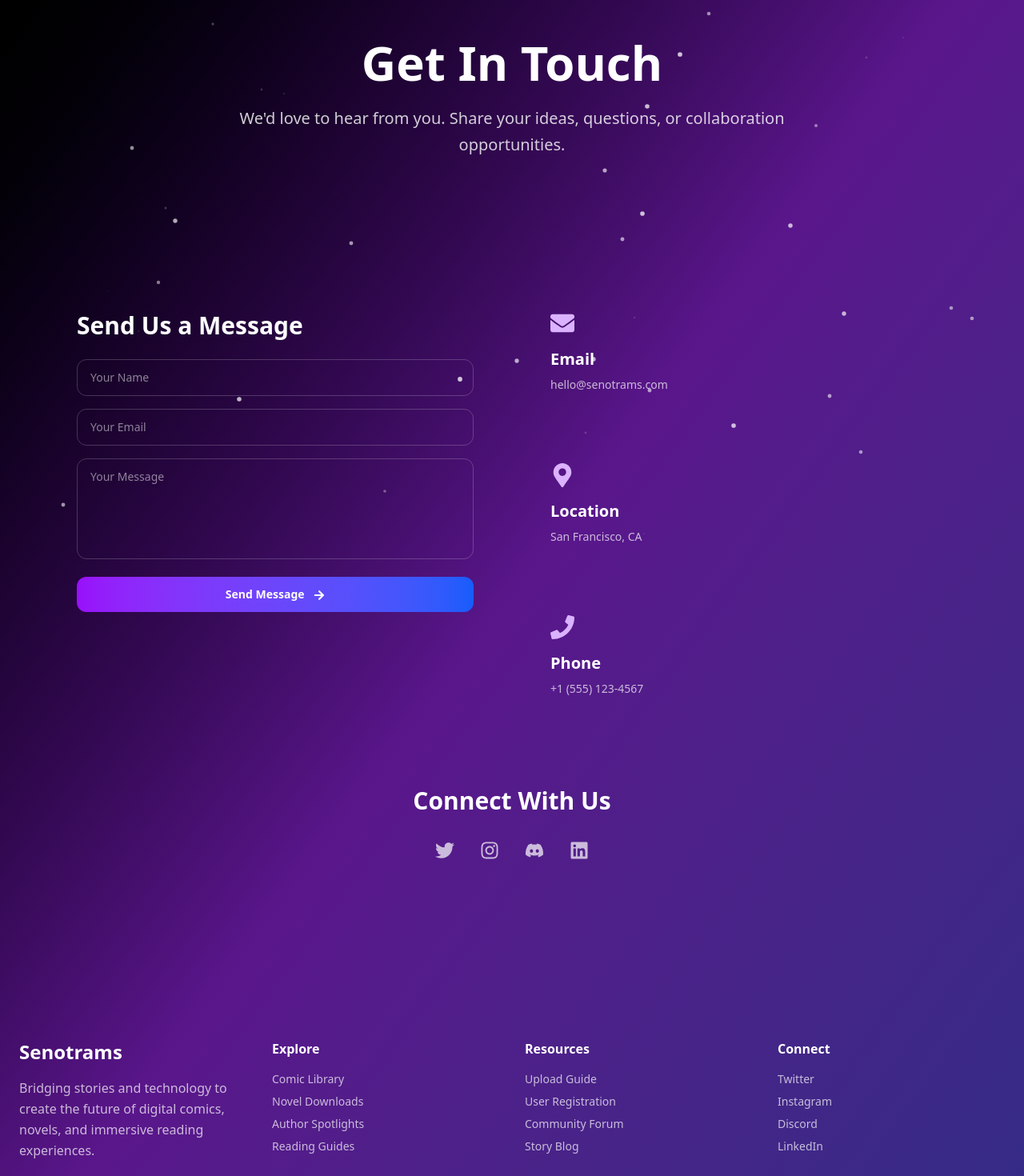
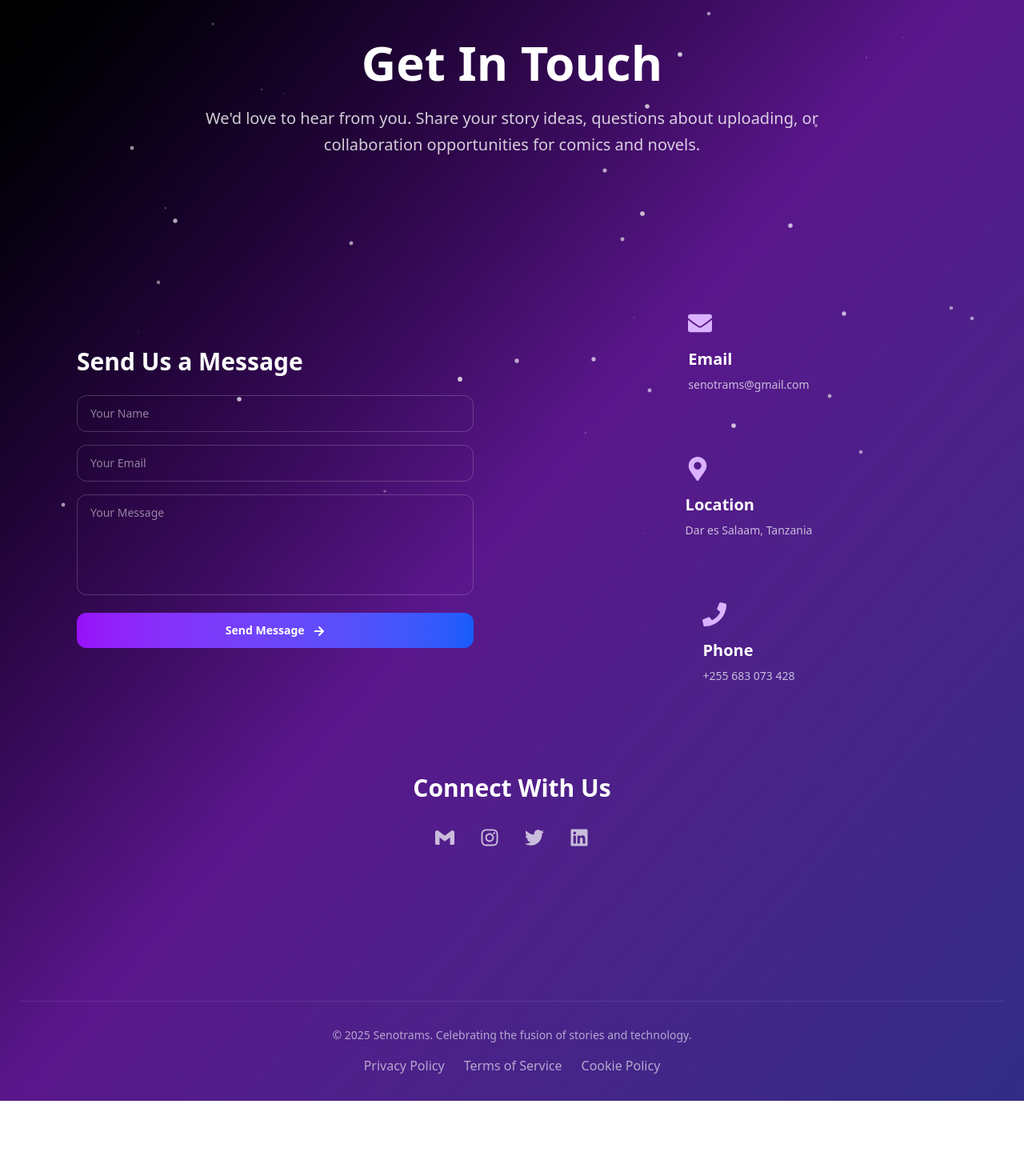
Before and after one commit to benrich09/senotrams, a React (Vite) app: page /contact in a window 1280 px wide. Shown: the part 120-1590 px from the top of the page at 80% size. After the commit the page ends 1496 px from the top, so only its background shows below. Built offline with nearby package versions, Linux system fonts and the light colour scheme.

Commit message:
modification 1

```diff
--- a/src/components/Footer.tsx
+++ b/src/components/Footer.tsx
@@ -2,48 +2,8 @@ import React from 'react';
 
 const Footer: React.FC = () => {
   return (
-    <footer className="glass-nav text-white py-8 mt-16">
+    <footer className="glass-nav text-white py-8 mt-8">
       <div className="container mx-auto px-4 sm:px-6">
-        <div className="grid grid-cols-1 md:grid-cols-4 gap-8 mb-8">
-          <div>
-            <h3 className="text-2xl font-bold gradient-text mb-4">Senotrams</h3>
-
-            <p className="text-white/70 leading-relaxed text-sm sm:text-base">
-              Bridging stories and technology to create the future of digital comics, novels, and immersive reading experiences.
-            </p>
-
-          </div>
-
-          <div>
-            <h4 className="font-semibold mb-4 text-white">Explore</h4>
-            <ul className="space-y-2 text-white/70 text-sm">
-              <li><a href="#" className="hover:text-purple-300 transition-colors">Comic Library</a></li>
-              <li><a href="#" className="hover:text-purple-300 transition-colors">Novel Downloads</a></li>
-              <li><a href="#" className="hover:text-purple-300 transition-colors">Author Spotlights</a></li>
-              <li><a href="#" className="hover:text-purple-300 transition-colors">Reading Guides</a></li>
-            </ul>
-          </div>
-
-          <div>
-            <h4 className="font-semibold mb-4 text-white">Resources</h4>
-            <ul className="space-y-2 text-white/70 text-sm">
-              <li><a href="#" className="hover:text-purple-300 transition-colors">Upload Guide</a></li>
-              <li><a href="#" className="hover:text-purple-300 transition-colors">User Registration</a></li>
-              <li><a href="#" className="hover:text-purple-300 transition-colors">Community Forum</a></li>
-              <li><a href="#" className="hover:text-purple-300 transition-colors">Story Blog</a></li>
-            </ul>
-          </div>
-
-          <div>
-            <h4 className="font-semibold mb-4 text-white">Connect</h4>
-            <ul className="space-y-2 text-white/70 text-sm">
-              <li><a href="#" className="hover:text-purple-300 transition-colors">Twitter</a></li>
-              <li><a href="#" className="hover:text-purple-300 transition-colors">Instagram</a></li>
-              <li><a href="#" className="hover:text-purple-300 transition-colors">Discord</a></li>
-              <li><a href="#" className="hover:text-purple-300 transition-colors">LinkedIn</a></li>
-            </ul>
-          </div>
-        </div>
 
         <div className="pt-8 border-t border-white/10 text-center">
           <p className="text-white/60 text-sm">
--- a/src/pages/Contact.tsx
+++ b/src/pages/Contact.tsx
@@ -1,6 +1,7 @@
 import React, { useState } from 'react';
-import { FaEnvelope, FaMapMarkerAlt, FaPhone, FaTwitter, FaInstagram, FaDiscord, FaLinkedin } from 'react-icons/fa';
+import { FaEnvelope, FaMapMarkerAlt, FaPhone, FaInstagram, FaTwitter, FaLinkedin } from 'react-icons/fa';
 import { FaArrowRight } from 'react-icons/fa';
+import { SiGmail } from 'react-icons/si';
 
 const Contact: React.FC = () => {
   const [formData, setFormData] = useState({ name: '', email: '', message: '' });
@@ -10,7 +11,8 @@ const Contact: React.FC = () => {
     setFormData({ ...formData, [e.target.name]: e.target.value });
   };
 
-  const handleSubmit = (e: React.FormEvent) => {
+  const handleSubmit =
+   (e: React.FormEvent) => {
     e.preventDefault();
     // Simulate form submission
     setSubmitted(true);
@@ -18,25 +20,69 @@ const Contact: React.FC = () => {
     setFormData({ name: '', email: '', message: '' });
   };
 
+  const contactInfo = [
+    {
+      icon: FaEnvelope,
+      title: 'Email',
+      value: 'senotrams@gmail.com'
+    },
+    {
+      icon: FaMapMarkerAlt,
+      title: 'Location',
+      value: 'Dar es Salaam, Tanzania'
+    },
+    {
+      icon: FaPhone,
+      title: 'Phone',
+      value: '+255 683 073 428'
+    }
+  ];
+
+  const socialLinks = [
+    {
+      icon: SiGmail,
+      href: 'mailto:senotrams@gmail.com'
+    },
+    {
+      icon: FaInstagram,
+      href: 'https://www.instagram.com/senotrams/'
+    },
+    {
+      icon: FaTwitter,
+      href: 'https://twitter.com/senotrams'
+    },
+    {
+      icon: FaLinkedin,
+      href: 'https://www.linkedin.com/in/seno-trams-0a73b41b3'
+    }
+  ];
+
   return (
     <div className="container mx-auto px-4 sm:px-6 py-12 relative z-10">
+
       {/* Hero Section */}
       <section className="text-center mb-20">
+
         <div className="glass-effect rounded-3xl p-6 sm:p-12 max-w-4xl mx-auto">
           <h1 className="text-4xl sm:text-6xl font-bold mb-6 text-white">
             Get In <span className="gradient-text">Touch</span>
           </h1>
+
           <p className="text-lg sm:text-xl mb-8 text-white/80 leading-relaxed">
-            We'd love to hear from you. Share your ideas, questions, or collaboration opportunities.
+            We'd love to hear from you. Share your story ideas, questions about uploading, or collaboration opportunities for comics and novels.
           </p>
         </div>
+
       </section>
 
       {/* Contact Form */}
-      <section className="grid grid-cols-1 lg:grid-cols-2 gap-8 mb-20 max-w-6xl mx-auto">
-        <div className="glass-card hover-lift p-6 sm:p-8 rounded-2xl">
+      <section className="grid grid-cols-1 lg:grid-cols-2 gap-8 mb-20 max-w-6xl mx-auto items-start lg:items-center">
+
+        <div className="glass-card hover-lift p-6 sm:p-8 rounded-2xl order-2 lg:order-1">
           <h2 className="text-2xl sm:text-3xl font-bold mb-6 text-white">Send Us a Message</h2>
+
           <form onSubmit={handleSubmit} className="space-y-4">
+
             <div>
               <input
                 type="text"
@@ -48,6 +94,7 @@ const Contact: React.FC = () => {
                 className="w-full px-4 py-3 rounded-xl glass-effect border border-white/20 text-white placeholder-white/50 focus:outline-none focus:border-purple-400 text-sm"
               />
             </div>
+
             <div>
               <input
                 type="email"
@@ -59,6 +106,7 @@ const Contact: React.FC = () => {
                 className="w-full px-4 py-3 rounded-xl glass-effect border border-white/20 text-white placeholder-white/50 focus:outline-none focus:border-purple-400 text-sm"
               />
             </div>
+
             <div>
               <textarea
                 name="message"
@@ -70,35 +118,30 @@ const Contact: React.FC = () => {
                 className="w-full px-4 py-3 rounded-xl glass-effect border border-white/20 text-white placeholder-white/50 focus:outline-none focus:border-purple-400 text-sm resize-none"
               />
             </div>
+
             <button
               type="submit"
               className="w-full bg-gradient-to-r from-purple-600 to-blue-600 hover-lift text-white py-3 rounded-xl font-semibold text-sm transition-all duration-300"
             >
               Send Message <FaArrowRight className="inline ml-2" />
             </button>
+
           </form>
+
           {submitted && (
             <p className="mt-4 text-center text-green-400 text-sm">Message sent successfully!</p>
           )}
         </div>
 
         {/* Contact Info */}
-        <div className="space-y-6">
-          <div className="glass-card hover-lift p-6 sm:p-8 rounded-2xl">
-            <FaEnvelope className="text-3xl text-purple-300 mb-4" />
-            <h3 className="text-xl font-semibold mb-2 text-white">Email</h3>
-            <p className="text-white/70 text-sm">hello@senotrams.com</p>
-          </div>
-          <div className="glass-card hover-lift p-6 sm:p-8 rounded-2xl">
-            <FaMapMarkerAlt className="text-3xl text-purple-300 mb-4" />
-            <h3 className="text-xl font-semibold mb-2 text-white">Location</h3>
-            <p className="text-white/70 text-sm">San Francisco, CA</p>
-          </div>
-          <div className="glass-card hover-lift p-6 sm:p-8 rounded-2xl">
-            <FaPhone className="text-3xl text-purple-300 mb-4" />
-            <h3 className="text-xl font-semibold mb-2 text-white">Phone</h3>
-            <p className="text-white/70 text-sm">+1 (555) 123-4567</p>
-          </div>
+        <div className="grid grid-cols-1 lg:grid-cols-1 gap-4 justify-center lg:justify-items-center order-1 lg:order-2">
+          {contactInfo.map((item, index) => (
+            <div key={index} className="glass-card hover-lift p-6 sm:p-8 rounded-2xl w-full lg:w-auto">
+              <item.icon className="text-3xl text-purple-300 mb-4" />
+              <h3 className="text-xl font-semibold mb-2 text-white">{item.title}</h3>
+              <p className="text-white/70 text-sm">{item.value}</p>
+            </div>
+          ))}
         </div>
       </section>
 
@@ -106,18 +149,17 @@ const Contact: React.FC = () => {
       <section className="text-center mb-20">
         <h2 className="text-2xl sm:text-3xl font-bold mb-8 text-white">Connect With Us</h2>
         <div className="flex justify-center space-x-6 sm:space-x-8">
-          <a href="#" className="text-white/70 hover:text-purple-300 transition-colors text-2xl hover-lift">
-            <FaTwitter />
-          </a>
-          <a href="#" className="text-white/70 hover:text-purple-300 transition-colors text-2xl hover-lift">
-            <FaInstagram />
-          </a>
-          <a href="#" className="text-white/70 hover:text-purple-300 transition-colors text-2xl hover-lift">
-            <FaDiscord />
-          </a>
-          <a href="#" className="text-white/70 hover:text-purple-300 transition-colors text-2xl hover-lift">
-            <FaLinkedin />
-          </a>
+          {socialLinks.map((item, index) => (
+            <a
+              key={index}
+              href={item.href}
+              className="text-white/70 hover:text-purple-300 transition-colors text-2xl hover-lift"
+              target="_blank"
+              rel="noopener noreferrer"
+            >
+              <item.icon />
+            </a>
+          ))}
         </div>
       </section>
     </div>
```
Also changed, not shown: src/pages/About.tsx (+50 -17 lines), src/pages/Home.tsx (+85 -14 lines).
